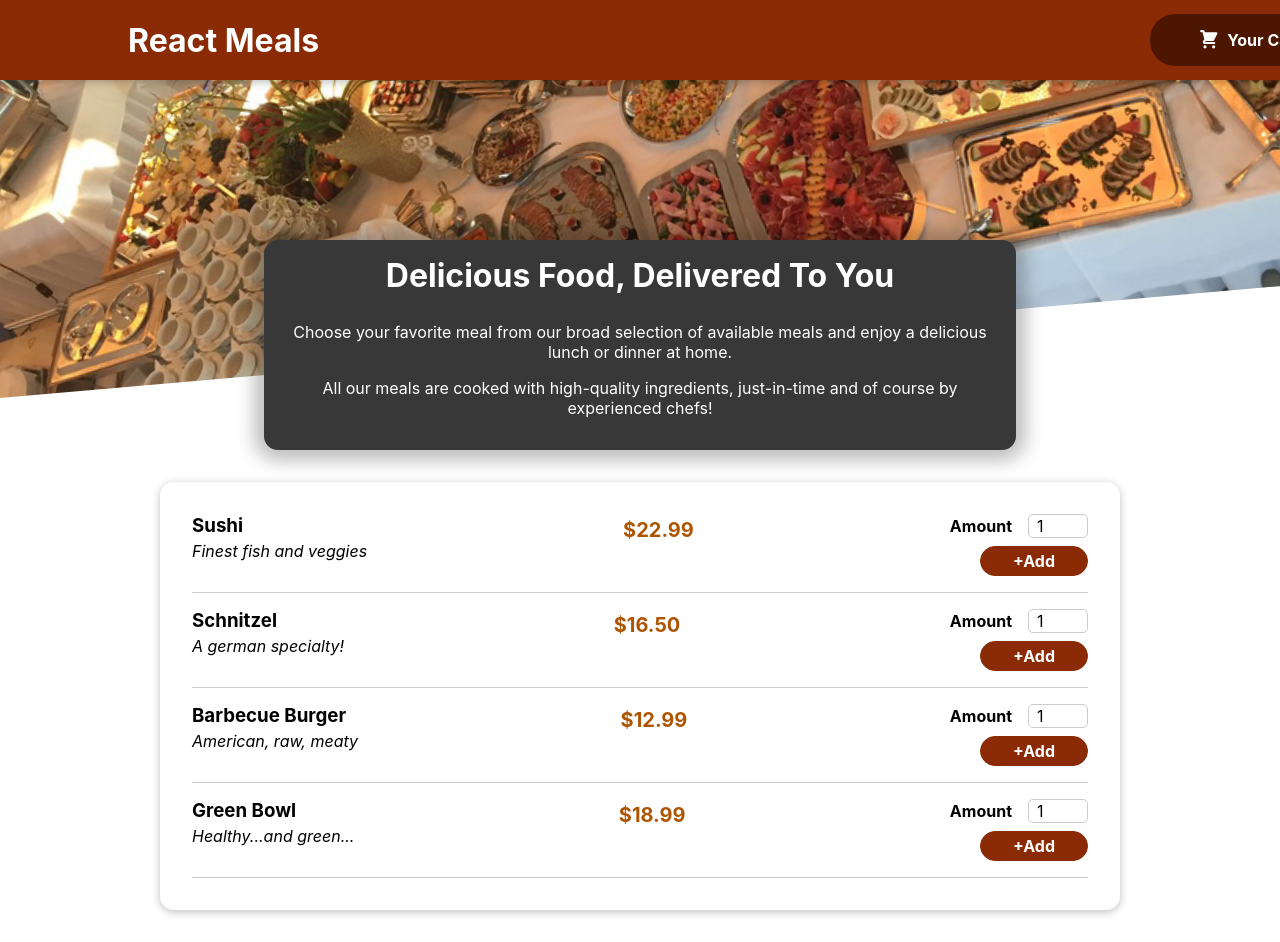
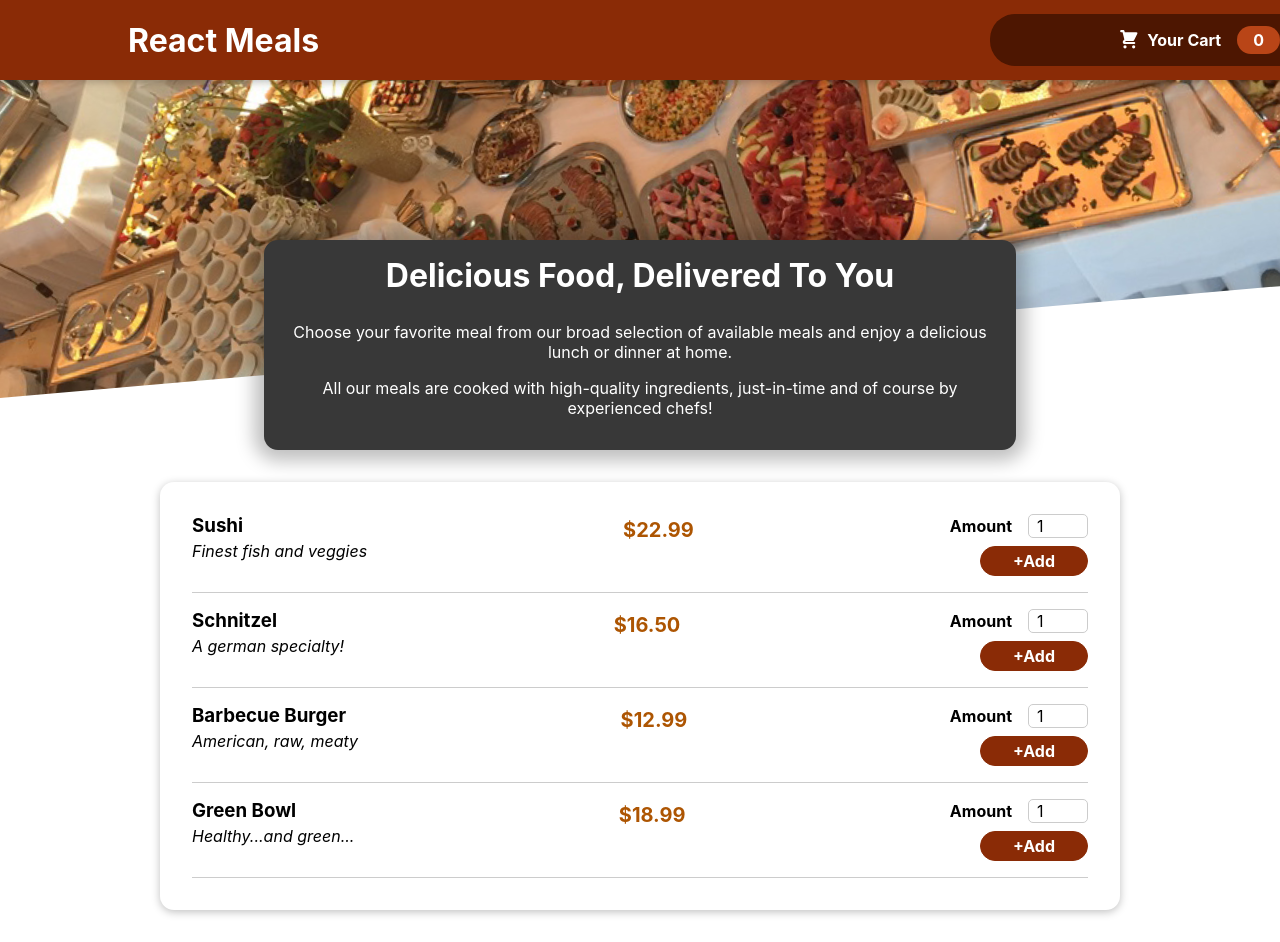
Before and after one commit to aswathyeg/react-foodOrderApp, a React (Create React App) app: page / in a window 1280 px wide. Built offline with nearby package versions, Linux system fonts and the light colour scheme.

Commit message:
formatted

```diff
--- a/src/components/Layout/HeaderCartButton.module.css
+++ b/src/components/Layout/HeaderCartButton.module.css
@@ -4,7 +4,8 @@
   border: none;
   background-color: #4d1601;
   color: white;
-    padding: 0.75rem 3rem;
+  /* padding: 0.75rem 3rem; */
+  padding:   0.75rem 8rem;
   display: flex;
   justify-content: space-around;
   align-items: center;
```
Also changed, not shown: src/components/Cart/Cart.module.css (indentation only), src/components/Layout/Header.module.css (indentation only). Lines whose indentation alone changed are shown as unchanged.
